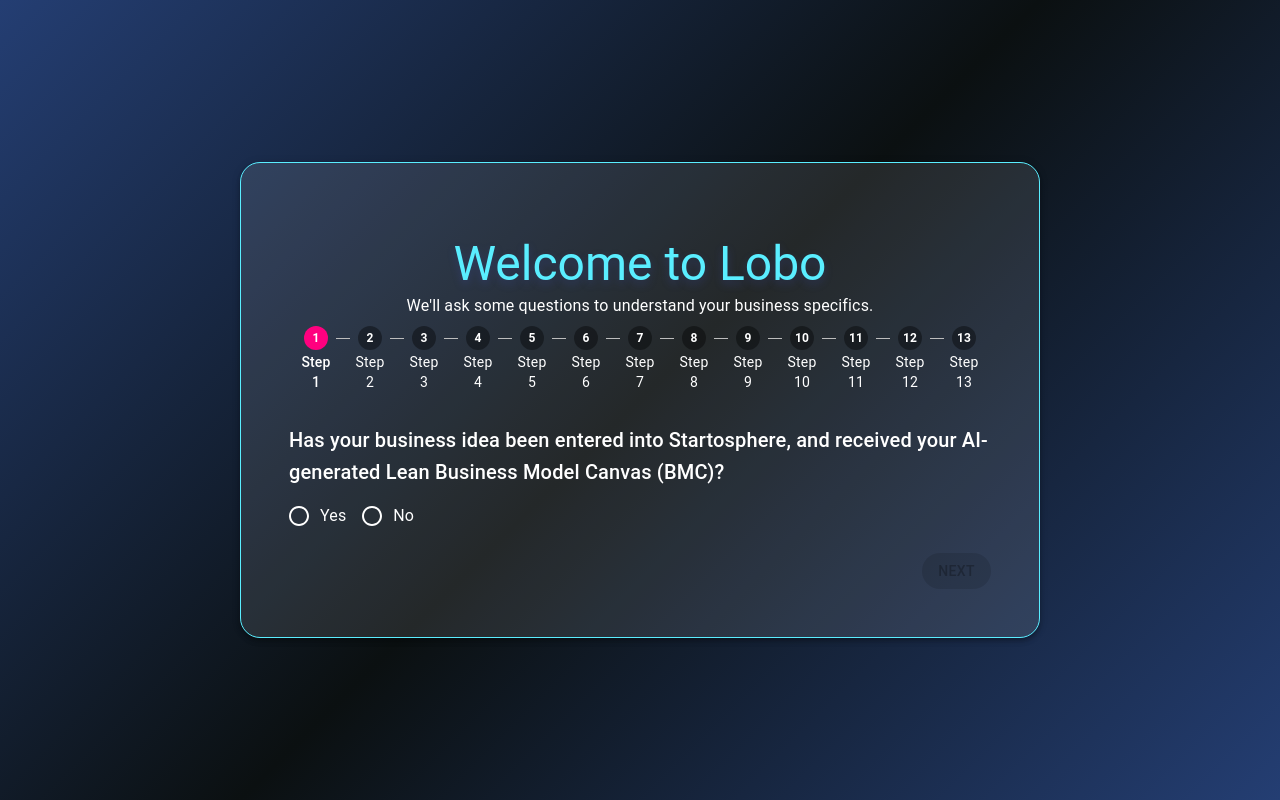
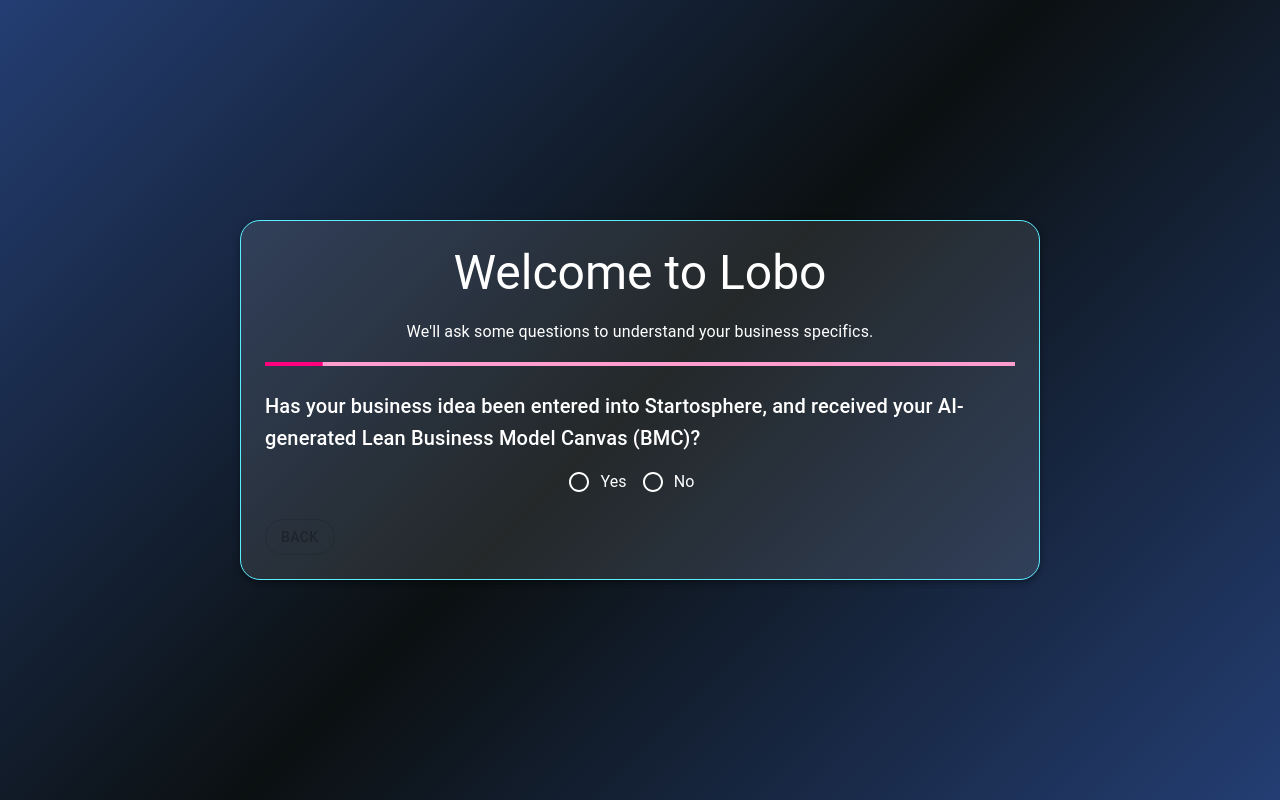
Before and after one commit to SamLopC/my-threejs-ai-orb, a React (Create React App) app: page / in a window 1280 px wide. Built offline with nearby package versions, Linux system fonts and the light colour scheme.

Commit message:
multistep done

```diff
--- a/src/components/StepForm.tsx
+++ b/src/components/StepForm.tsx
@@ -1,18 +1,16 @@
 'use client';
 
-import React, { useState, useEffect } from "react";
+import React, { useState } from "react";
 import {
   Box,
   Button,
   Typography,
-  Stepper,
-  Step,
-  StepLabel,
   Paper,
   Link,
   Radio,
   RadioGroup,
   FormControlLabel,
+  LinearProgress,
 } from "@mui/material";
 
 const onboardingSteps = [
@@ -23,428 +21,376 @@
   },
   {
     id: 2,
-    question: "Which business idea do you want to get advised on?", // NEW STEP
+    question: "Which business idea do you want to get advised on?",
   },
-  // Removed Step ID 3: "Do you already have a business idea?"
   {
-    id: 4,
+    id: 3,
     question:
       "Have you decided on a business structure (e.g., sole proprietorship, LLC, corporation)?",
   },
   {
-    id: 5,
+    id: 4,
     question:
       "Do you plan to fund the business with personal savings or small loans?",
   },
   {
-    id: 6,
+    id: 5,
     question: "Are you seeking venture capital or angel investment?",
   },
   {
-    id: 7,
+    id: 6,
     question: "Have you started selling products or services?",
   },
   {
-    id: 8,
+    id: 7,
     question: "Are you currently developing a product, prototype, or service?",
   },
   {
-    id: 9,
+    id: 8,
     question:
       "Does your business rely on unique technology, design, or intellectual property?",
   },
   {
-    id: 10,
+    id: 9,
     question: "Have you taken steps to protect your intellectual property?",
   },
   {
+    id: 10,
+    question: "Are you working with co-founders or hiring employees?",
+  },
+  {
     id: 11,
-    question: "Are you working with co-founders or hiring employees?",
+    question:
+      "Are you planning to operate locally or expand beyond your region?",
   },
   {
     id: 12,
     question:
-      "Are you planning to operate locally or expand beyond your region?",
+      "Do you anticipate needing help with contracts, compliance, or legal disputes?",
   },
   {
     id: 13,
-    question:
-      "Do you anticipate needing help with contracts, compliance, or legal disputes?",
-  },
-  {
-    id: 14,
     question:
       "Would you like guidance on scaling your business or preparing for funding rounds?",
   },
 ];
 
-// Define types for the StepForm props
 interface StepFormProps {
-  onComplete: () => void; // Callback when the entire form is completed
+  onComplete: (
+    answers: Record<number, string>,
+    notes: Record<number, string>
+  ) => void;
 }
 
 const StepForm: React.FC<StepFormProps> = ({ onComplete }) => {
-  // Track which step the user is currently on (0-based index)
   const [activeStep, setActiveStep] = useState<number>(0);
-
-  // Store the user's answer for each step in a simple object: { [stepId]: string }
-  const [answers, setAnswers] = useState<{ [key: number]: string }>({});
-
-  // Store notes as a mapping from stepId to note
-  const [notes, setNotes] = useState<{ [key: number]: string }>({});
-
-  // Current answer selected by user in the radio group or selection
-  const [currentAnswer, setCurrentAnswer] = useState<string>("");
-
-  // If user selects "No" on Q1, show a link to Startosphere instead of advancing
+  const [answers, setAnswers] = useState<Record<number, string>>({});
+  const [notes, setNotes] = useState<Record<number, string>>({});
+  const [manualMode, setManualMode] = useState<Record<number, boolean>>({});
   const [showStartoLink, setShowStartoLink] = useState(false);
 
-  /**
-   * Helper: Set or update a note for a specific step
-   */
   const setNote = (stepId: number, newNote: string) => {
-    setNotes((prevNotes) => ({
-      ...prevNotes,
+    setNotes((prev) => ({
+      ...prev,
       [stepId]: newNote,
     }));
   };
 
-  /**
-   * Helper: Remove a note for a specific step
-   */
   const removeNote = (stepId: number) => {
-    setNotes((prevNotes) => {
-      const updatedNotes = { ...prevNotes };
-      delete updatedNotes[stepId];
-      return updatedNotes;
+    setNotes((prev) => {
+      const updated = { ...prev };
+      delete updated[stepId];
+      return updated;
     });
   };
 
-  /**
-   * Handle advancing to the next step,
-   * with special skipping logic for Q4-> skip Q5,
-   * and Q6-> skip Q7,
-   * plus new logic for Q1-> skip Q2 if user says "No".
-   */
-  const handleNext = () => {
-    const currentStepObject = onboardingSteps[activeStep];
-    const currentStepId = currentStepObject.id;
-    const answer = currentAnswer.trim();
-
+  const advanceStepLogic = (currentStepId: number, answer: string) => {
     const answerLower = answer.toLowerCase();
 
-    // Save the current answer in the overall answers object
     setAnswers((prev) => ({ ...prev, [currentStepId]: answer }));
 
-    // ---- Special logic for question #1 (BMC Startosphere) ----
     if (currentStepId === 1) {
       if (answerLower === "no") {
-        // Show link to Startosphere, then skip Q2 and go to Q3 (which is removed)
         setShowStartoLink(true);
         setNote(1, "User needs to complete Lean BMC on Startosphere.");
-        return;
-      } else if (answerLower === "yes") {
-        // Remove any previous note if user changes answer to "Yes"
+        return; // Stop here, user must click "Proceed"
+      } else {
         removeNote(1);
       }
     }
 
-    // ---- General notes logic ----
+    // 3) Notes logic
     switch (currentStepId) {
       case 2:
-        // "Which business idea do you want to get advised on?"
         setNote(2, `Selected business idea: ${answer}`);
         break;
-      // Removed case 3 as the question is deleted
-      case 4:
-        // "Have you decided on a business structure?"
+      case 3:
         if (answerLower === "no") {
           setNote(
+            3,
+            "Business structures and their legal implications."
+          );
+        } else {
+          removeNote(3);
+        }
+        break;
+      case 4:
+        if (answerLower === "yes") {
+          setNote(
             4,
-            "Provide an overview of different business structures and their legal implications."
+            "Small business funded with personal savings/loans."
           );
-        } else if (answerLower === "yes") {
+        } else {
           removeNote(4);
         }
         break;
       case 5:
-        // "Do you plan to fund the business with personal savings or small loans?"
         if (answerLower === "yes") {
+          setNote(5, "Venture-backed startup.");
+        } else {
           setNote(
             5,
-            "Mark this as a small business funded with personal savings/loans."
+            "Grants, partnerships, or bootstrapping."
           );
-        } else if (answerLower === "no") {
-          removeNote(5);
         }
         break;
       case 6:
-        // "Are you seeking venture capital or angel investment?"
         if (answerLower === "yes") {
-          setNote(6, "Make note that this is a venture-backed startup.");
-        } else if (answerLower === "no") {
-          setNote(
-            6,
-            "Consider other funding options like grants, partnerships, or bootstrapping."
-          );
+          setNote(6, "Already in business and generating revenue or sales.");
+        } else {
+          removeNote(6);
         }
         break;
       case 7:
-        // "Have you started selling products or services?"
-        if (answerLower === "yes") {
-          setNote(7, "Already in business and generating revenue or sales.");
-        } else if (answerLower === "no") {
+        if (answerLower === "no") {
+          setNote(7, "Ideation and validation.");
+        } else {
           removeNote(7);
         }
         break;
       case 8:
-        // "Are you currently developing a product, prototype, or service?"
-        if (answerLower === "no") {
-          setNote(8, "Focus on ideation and validation.");
-        } else if (answerLower === "yes") {
-          removeNote(8);
+        if (answerLower === "yes") {
+          setNote(8, "Trademarks, patents, or copyrights.");
+        } else {
+          setNote(8, "Suggest general business registration steps.");
         }
         break;
       case 9:
-        // "Does your business rely on unique technology...?"
-        if (answerLower === "yes") {
-          setNote(9, "Advise on trademarks, patents, or copyrights.");
-        } else if (answerLower === "no") {
-          setNote(9, "Suggest general business registration steps.");
+        if (answerLower === "no") {
+          setNote(9, "Recommend immediate actions to secure IP.");
+        } else {
+          removeNote(9);
         }
         break;
       case 10:
-        // "Have you taken steps to protect your intellectual property?"
-        if (answerLower === "no") {
-          setNote(10, "Recommend immediate actions to secure IP.");
-        } else if (answerLower === "yes") {
+        if (answer === "Co-founder") {
+          setNote(10, "Co-founder agreements.");
+        } else if (answer === "Hiring") {
+          setNote(10, "Employment contracts.");
+        } else {
           removeNote(10);
         }
         break;
       case 11:
-        // "Are you working with co-founders or hiring employees?"
-        if (answer === "Co-founder") {
-          setNote(11, "Advise on co-founder agreements.");
-        } else if (answer === "Hiring") {
-          setNote(11, "Advise on employment contracts.");
+        if (answer === "Locally") {
+          setNote(11, "Localized legal compliance and permits.");
+        } else if (answer === "Expand") {
+          setNote(
+            11,
+            "Legal assistance for interstate or international operations."
+          );
         } else {
           removeNote(11);
         }
         break;
       case 12:
-        // "Are you planning to operate locally or expand beyond your region?"
-        if (answer === "Locally") {
-          setNote(12, "Suggest localized legal compliance and permits.");
-        } else if (answer === "Expand") {
-          setNote(12, "Recommend legal assistance for interstate or international operations.");
+        if (answerLower === "yes") {
+          setNote(12, "Direct to appropriate legal resources or assistance tools.");
         } else {
-          removeNote(12);
+          setNote(12, "Conclude with general legal best practices.");
         }
         break;
       case 13:
-        // "Do you anticipate needing help with contracts, compliance, or legal disputes?"
         if (answerLower === "yes") {
-          setNote(13, "Direct to appropriate legal resources or assistance tools.");
-        } else if (answerLower === "no") {
-          setNote(13, "Conclude with general legal best practices.");
-        }
-        break;
-      case 14:
-        // "Would you like guidance on scaling your business or preparing for funding rounds?"
-        if (answerLower === "yes") {
-          setNote(14, "Provide venture startup-focused legal advice.");
-        } else if (answerLower === "no") {
-          setNote(14, "Offer resources for maintaining small business operations.");
+          setNote(13, "Venture startup-focused legal advice.");
+        } else {
+          setNote(13, "Maintaining small business operations.");
         }
         break;
       default:
         break;
     }
 
-    // ---- Handle Skip Logic ----
-
-    // Q1 -> If "No", skip Q2 and go to Q3 (which is removed)
-    if (currentStepId === 1 && answerLower === "no") {
-      // Already handled above by showing Startosphere link
+    // 4) Skip logic
+    if (currentStepId === 4 && answerLower === "yes") {
+      // Skip Q5
+      setAnswers((prev) => ({ ...prev, 5: "No" }));
+      // setNote(5, "Skipped seeking venture capital or angel investment.");
+      setActiveStep((prev) => Math.min(prev + 2, onboardingSteps.length - 1));
       return;
     }
 
-    // Q5 -> If "Yes", skip Q6 and go to Q7
-    if (currentStepId === 5 && answerLower === "yes") {
-      // Record question #6 (ID=6) as "No"
-      setAnswers((prev) => ({ ...prev, 6: "No" }));
-      setNote(6, "Skipped seeking venture capital or angel investment.");
-      setCurrentAnswer("");
-      setActiveStep((prev) => prev + 2); // jump to Q7 (index +2)
+    if (currentStepId === 6 && answerLower === "yes") {
+      // Skip Q7
+      setAnswers((prev) => ({ ...prev, 7: "Skipped" }));
+      // setNote(7, "Skipped: Currently developing a product, prototype, or service.");
+      setActiveStep((prev) => Math.min(prev + 2, onboardingSteps.length - 1));
       return;
     }
 
-    // Q7 -> If "Yes", skip Q8 and go to Q9
-    if (currentStepId === 7 && answerLower === "yes") {
-      // Record question #8 (ID=8) as "Skipped"
-      setAnswers((prev) => ({ ...prev, 8: "Skipped" }));
-      setNote(8, "Skipped: Currently developing a product, prototype, or service.");
-      setCurrentAnswer("");
-      setActiveStep((prev) => prev + 2); // jump to Q9 (index +2)
-      return;
-    }
+    // 5) Move to next step (normal)
+    setActiveStep((prev) => Math.min(prev + 1, onboardingSteps.length - 1));
+  };
 
-    // If no special skip logic, proceed normally
-    setCurrentAnswer("");
-    if (activeStep < onboardingSteps.length - 1) {
-      setActiveStep((prev) => prev + 1);
-    } else {
-      // If we're at the last step, call onComplete
-      onComplete();
+  const onAnswerChange = (stepId: number, selectedValue: string) => {
+    // Save the selection in case user changes it multiple times
+    setAnswers((prev) => ({
+      ...prev,
+      [stepId]: selectedValue,
+    }));
+
+    // Auto-advance if not in manual mode
+    if (!manualMode[stepId]) {
+      advanceStepLogic(stepId, selectedValue);
     }
   };
 
   /**
-   * If user answered "No" to Q1, they see the Startosphere link.
-   * Once they click "Proceed," we skip Q2 and go to Q3 (which is removed).
+   * handleContinue is shown when the user is in manual mode on a step.
+   * Clicking it applies our standard "advanceStepLogic" with the current answer.
    */
-  const handleProceedAfterBMC = () => {
-    // Hide the link
-    setShowStartoLink(false);
-
-    // Mark Q2 as "Skipped" since user did not complete BMC
-    setAnswers((prev) => ({ ...prev, 2: "Skipped" }));
-    setNote(2, "Skipped: User did not complete Lean BMC on Startosphere.");
-
-    // Move from Q1 (index 0) directly to Q3 (index 2, which is removed, so to Q4)
-    setActiveStep((prev) => prev + 2);
-  };
-
-  const handleBack = () => {
-    if (activeStep > 0) {
-      setActiveStep((prev) => prev - 1);
-
-      // If we are going back from Q2, remove its note
-      const previousStepId = onboardingSteps[activeStep - 1].id;
-      if (previousStepId === 1 && answers[1]?.toLowerCase() === "no") {
-        setShowStartoLink(false);
-        removeNote(2); // Remove skipped Q2 note
-      }
-
-      // If we are going back from a skipped step, adjust the active step
-      if (
-        (activeStep === 5 && answers[5]?.toLowerCase() === "yes") ||
-        (activeStep === 7 && answers[7]?.toLowerCase() === "yes")
-      ) {
-        setActiveStep((prev) => prev - 1);
-      }
-    }
+  const handleContinue = (currentStepId: number) => {
+    const currentAnswer = answers[currentStepId];
+    advanceStepLogic(currentStepId, currentAnswer || "");
+    // Turn off manual mode for that step (for future visits)
+    setManualMode((prev) => ({ ...prev, [currentStepId]: false }));
   };
 
   /**
-   * Determine if the current question has customized options
-   * Returns an array of options or null if default "Yes"/"No"
+   * Called when user clicks the "Proceed" button on the Startosphere link scenario
    */
-  const getOptionsForCurrentQuestion = (): string[] | null => {
-    const currentStepObject = onboardingSteps[activeStep];
-    const q = currentStepObject.question;
+  // const handleProceedAfterBMC = () => {
+  //   setShowStartoLink(false);
+  //   setAnswers((prev) => ({ ...prev, 2: "Skipped" }));
+  //   setNote(2, "Skipped: User did not complete Lean BMC on Startosphere.");
+  //   setActiveStep((prev) => Math.min(prev + 2, onboardingSteps.length - 1));
+  // };
 
-    // Step #2: "Which business idea do you want to get advised on?"
-    if (q === "Which business idea do you want to get advised on?") {
-      // Replace these options with actual business ideas as needed
+  const handleBack = () => {
+    if (activeStep === 0) return;
+
+    if (showStartoLink) {
+      setShowStartoLink(false);
+      return;
+    }
+
+    let nextStep = activeStep - 1;
+
+    const prevStepId = onboardingSteps[nextStep].id;
+
+    if (prevStepId === 5 && answers[5]?.toLowerCase() === "yes") {
+      nextStep = nextStep - 1;
+    }
+
+    if (prevStepId === 7 && answers[7]?.toLowerCase() === "yes") {
+      nextStep = nextStep - 1;
+    }
+
+    nextStep = Math.max(nextStep, 0);
+
+    const stepIdGoingTo = onboardingSteps[nextStep].id;
+    setManualMode((prev) => ({ ...prev, [stepIdGoingTo]: true }));
+
+    setActiveStep(nextStep);
+  };
+
+  const getOptionsForCurrentQuestion = (question: string): string[] | null => {
+    if (question === "Which business idea do you want to get advised on?") {
       return ["Idea A", "Idea B", "Idea C"];
     }
-
-    if (q === "Are you planning to operate locally or expand beyond your region?") {
+    if (
+      question ===
+      "Are you planning to operate locally or expand beyond your region?"
+    ) {
       return ["Locally", "Expand"];
     }
-
     if (
-      currentStepObject.question ===
+      question ===
       "Would you like guidance on scaling your business or preparing for funding rounds?"
     ) {
       return ["Scaling", "Funding"];
     }
-
-    if (q === "Are you working with co-founders or hiring employees?") {
+    if (
+      question === "Are you working with co-founders or hiring employees?"
+    ) {
       return ["Co-founder", "Hiring"];
     }
-
-    // Return null to indicate default "Yes"/"No"
+    // Default yes/no
     return null;
   };
 
-  // Fetch the options for the current question
-  const currentOptions = getOptionsForCurrentQuestion();
+  if (activeStep >= onboardingSteps.length) {
+    return (
+      <Box className="step-form-container">
+        <Paper elevation={4} className="step-form-box" sx={{ p: 3 }}>
+          <Typography variant="h4" align="center" gutterBottom>
+            Onboarding Complete!
+          </Typography>
+          <Typography variant="body1" align="center" gutterBottom>
+            Thank you for providing the information.
+          </Typography>
+        </Paper>
+      </Box>
+    );
+  }
 
-  /**
-   * Populate currentAnswer when navigating back to a previous step
-   */
-  useEffect(() => {
-    const currentStepId = onboardingSteps[activeStep].id;
-    const savedAnswer = answers[currentStepId];
-    if (savedAnswer && savedAnswer !== "Skipped") {
-      setCurrentAnswer(savedAnswer);
-    } else {
-      setCurrentAnswer("");
-    }
-  }, [activeStep, answers]);
+  const currentStepObject = onboardingSteps[activeStep];
+  const currentStepId = currentStepObject.id;
+  const currentQuestion = currentStepObject.question;
+  const currentOptions = getOptionsForCurrentQuestion(currentQuestion);
+  const currentAnswer = answers[currentStepId] || "";
+
+  const isLastStep = activeStep === onboardingSteps.length - 1;
+
+  const progress = ((activeStep + 1) / onboardingSteps.length) * 100;
 
   return (
     <Box className="step-form-container">
-      <Paper elevation={4} className="step-form-box">
-        <Typography variant="h3" align="center" className="header-text">
+      <Paper elevation={4} className="step-form-box" sx={{ p: 3 }}>
+        <Typography variant="h3" align="center" gutterBottom>
           Welcome to Lobo
         </Typography>
         <Typography variant="subtitle1" align="center" gutterBottom>
           We'll ask some questions to understand your business specifics.
         </Typography>
 
-        <Stepper activeStep={activeStep} alternativeLabel>
-          {onboardingSteps.map((step, index) => (
-            <Step key={step.id}>
-              <StepLabel>{`Step ${index + 1}`}</StepLabel>
-            </Step>
-          ))}
-        </Stepper>
+        {/* Linear progress bar */}
+        <Box sx={{ width: "100%", mt: 2 }}>
+          <LinearProgress variant="determinate" value={progress} />
+        </Box>
 
-        <Box className="step-form-content">
-          <Typography variant="h6" gutterBottom>
-            {onboardingSteps[activeStep].question}
+        <Box className="step-form-content" mt={3}>
+          <Box
+            display="flex"
+            alignItems="center"
+            justifyContent="space-between"
+            sx={{ mb: 2 }}
+            flexDirection="column"
+          >
+            <Typography variant="h6" gutterBottom sx={{ flex: 1, mr: 2 }}>
+              {currentQuestion}
             </Typography>
 
-          {/* If user answered "No" on question #1 (BMC), show the Startosphere link */}
-          {showStartoLink ? (
-            <Box textAlign="center" mt={3}>
-              <Typography variant="body1" gutterBottom>
-                Please complete your Lean BMC on Startosphere before proceeding:
-              </Typography>
-              <Link
-                href="https://www.startosphere.io/"
-                target="_blank"
-                rel="noopener noreferrer"
-                underline="hover"
-                style={{
-                  fontSize: "1.1rem",
-                  display: "inline-block",
-                  marginBottom: "1rem",
-                }}
-              >
-                Go to Startosphere
-              </Link>
-              <Box>
-                <Button
-                  variant="contained"
-                  color="primary"
-                  onClick={handleProceedAfterBMC}
-                >
-                  Proceed
-                </Button>
-              </Box>
-            </Box>
-          ) : (
-            <>
-              {/* Conditional RadioGroup: Use customized options if found, else default "Yes"/"No" */}
+            {/* If user said "No" to Q1 => show Startosphere link below,
+                so hide the RadioGroup */}
+            {!showStartoLink && (
               <RadioGroup
                 row
                 name={`question-${activeStep}`}
                 value={currentAnswer}
-                onChange={(e) => setCurrentAnswer(e.target.value)}
+                onChange={(e) =>
+                  onAnswerChange(currentStepId, e.target.value)
+                }
               >
                 {currentOptions ? (
                   currentOptions.map((option) => (
@@ -470,32 +416,87 @@
                   </>
                 )}
               </RadioGroup>
+            )}
+          </Box>
 
-              <Box className="step-form-actions" mt={2}>
-                {activeStep > 0 && (
+          {/* Show Startosphere link if user said "No" on Q1 */}
+          {showStartoLink && (
+            <Box textAlign="center" mt={3}>
+              <Typography variant="body1" gutterBottom>
+                Please complete your Lean BMC on Startosphere before proceeding:
+              </Typography>
+              <Link
+                href="https://www.startosphere.io/idea-board"
+                target="_blank"
+                rel="noopener noreferrer"
+                underline="hover"
+                style={{
+                  fontSize: "1.1rem",
+                  display: "inline-block",
+                  marginBottom: "1rem",
+                }}
+              >
+                Go to Startosphere
+              </Link>
+              <Box>
+                {/* <Button
+                  variant="contained"
+                  color="primary"
+                  onClick={handleProceedAfterBMC}
+                >
+                  Proceed
+                </Button> */}
+              </Box>
+            </Box>
+          )}
+
+          {/* ACTION BUTTONS: always show Back on the left */}
+          {!showStartoLink && (
+            <Box
+              className="step-form-actions"
+              mt={2}
+              display="flex"
+              justifyContent="space-between"
+              alignItems="center"
+            >
               <Button
                 variant="outlined"
                 onClick={handleBack}
-                    className="back-button"
+                disabled={activeStep === 0}
               >
                 Back
               </Button>
-                )}
+
+              {/* If we are in manual mode for this step, show "Continue" button.
+                  Otherwise, if it's the last step, show "Submit". Otherwise, show nothing. */}
+              <Box>
+                {manualMode[currentStepId] && !isLastStep && (
                   <Button
                     variant="contained"
-                  onClick={handleNext}
-                  className="next-button"
                     color="primary"
-                  disabled={!currentAnswer} // disable if no choice
+                    disabled={!currentAnswer}
+                    onClick={() => handleContinue(currentStepId)}
                   >
-                  {activeStep === onboardingSteps.length - 1 ? "Finish" : "Next"}
+                    Continue
                   </Button>
-              </Box>
-            </>
                 )}
 
-          {/* Display notes so far (for user transparency) */}
-          {Object.keys(notes).length > 0 && (
+                {isLastStep && (
+                  <Button
+                    variant="contained"
+                    color="primary"
+                    disabled={!currentAnswer}
+                    onClick={() => onComplete(answers, notes)}
+                  >
+                    Submit
+                  </Button>
+                )}
+              </Box>
+            </Box>
+          )}
+
+          {/* Show collected notes so far */}
+          {/* {Object.keys(notes).length > 0 && (
             <Box mt={3}>
               <Typography variant="subtitle1" gutterBottom>
                 Notes collected so far:
@@ -508,7 +509,7 @@
                 ))}
               </ul>
             </Box>
-          )}
+          )} */}
         </Box>
       </Paper>
     </Box>
```
Also changed, not shown: src/App.tsx (+16 -12 lines), src/components/Scene.tsx (+19 -4 lines). Lines whose indentation alone changed are shown as unchanged.
